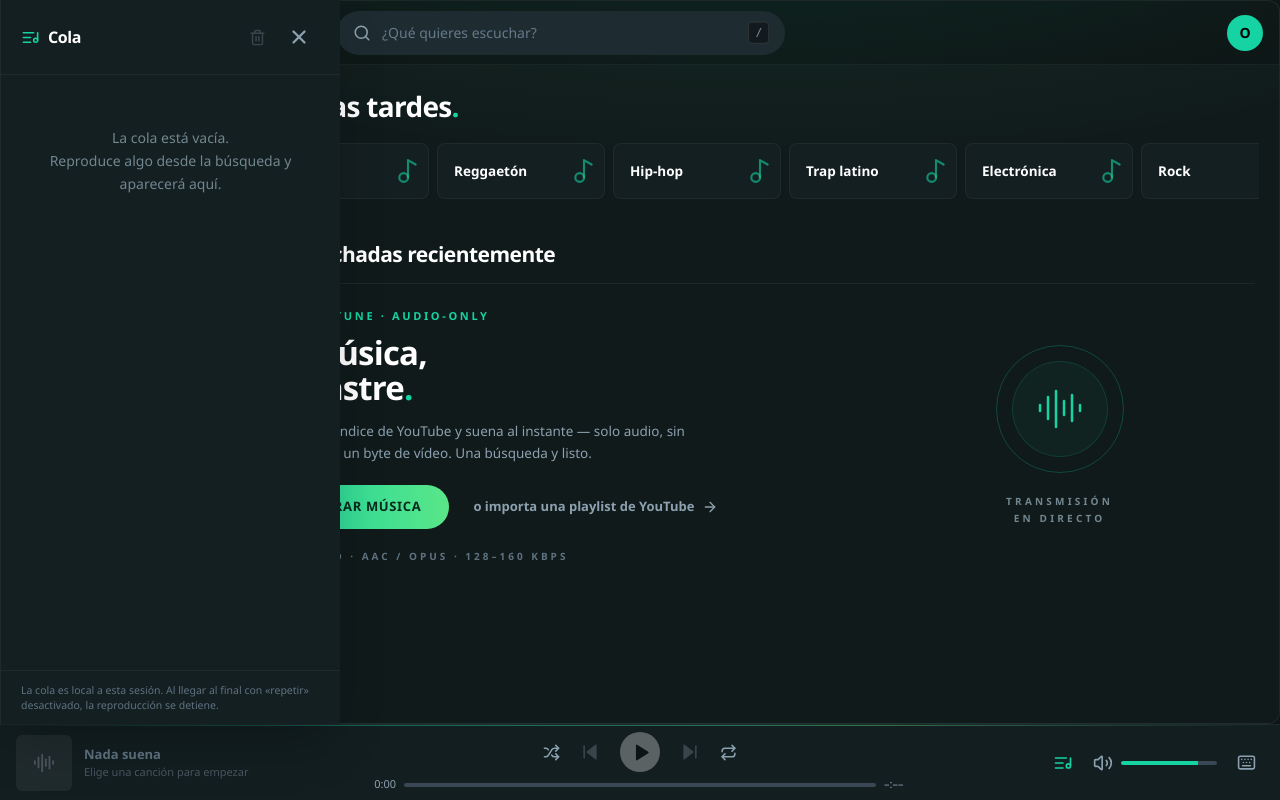
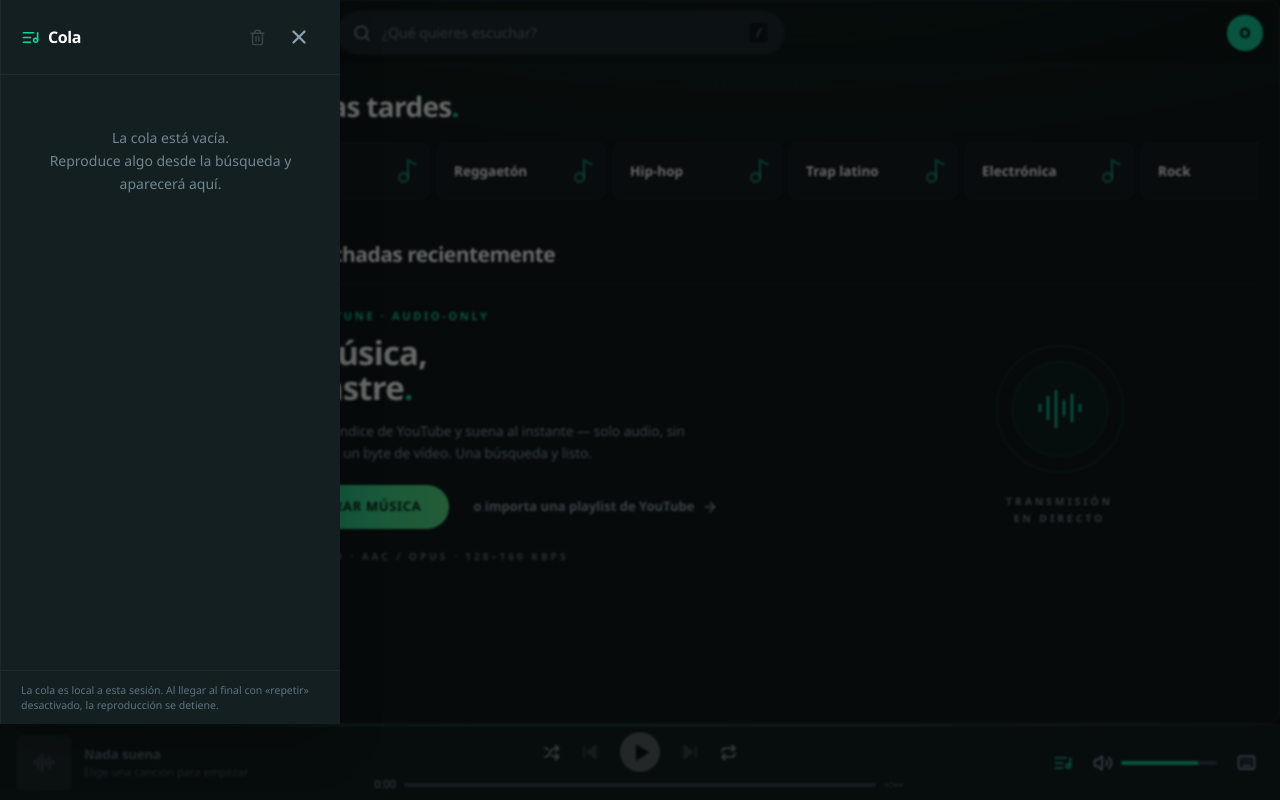
Before and after one commit to xenakis930-ui/Turtune-v1.2.0, a React (Vite) app: page / in a window 1280 px wide. Both pictures are taken after a click on the button "Cola de reproducción". Built offline with nearby package versions, Linux system fonts and the light colour scheme.

Commit message:
fix: cola de reproduccion no se cierra (touch handlers + boton Cerrar)

```diff
--- a/src/components/QueuePanel.jsx
+++ b/src/components/QueuePanel.jsx
@@ -24,7 +24,8 @@ export default function QueuePanel() {
           type="button"
           aria-label="Cerrar cola"
           onClick={toggleQueue}
-          className="fixed inset-0 z-30 bg-black/60 backdrop-blur-[1px] sm:hidden"
+          className="fixed inset-0 z-30 bg-black/60 backdrop-blur-[1px]"
+          style={{ touchAction: 'manipulation' }}
         />
       )}
       <aside
@@ -59,10 +60,11 @@ export default function QueuePanel() {
             <button
               type="button"
               onClick={toggleQueue}
+              onTouchEnd={(e) => { e.preventDefault(); toggleQueue() }}
               aria-label="Cerrar cola"
               title="Cerrar"
               className="rounded-lg p-2.5 text-[#8ca0af] transition hover:bg-white/5 hover:text-white active:scale-95"
-            style={{ touchAction: "manipulation" }}
+              style={{ touchAction: 'manipulation', cursor: 'pointer' }}
             >
               <X size={22} strokeWidth={2.5} />
             </button>
@@ -95,7 +97,7 @@ export default function QueuePanel() {
                   </span>
                   <span className="mt-0.5 block truncate text-[11.5px] text-[#8ca0af]">{current.artist}</span>
                 </span>
-              <span className="grid h-9 w-9 place-items-center rounded-full bg-[#15d3a2] text-black">
+                <span className="grid h-9 w-9 place-items-center rounded-full bg-[#15d3a2] text-[#062a1d]">
                   {playbackState === PLAYBACK.LOADING ? (
                     <Loader2 size={16} className="animate-spin" />
                   ) : playbackState === PLAYBACK.PLAYING ? (
@@ -141,7 +143,7 @@ export default function QueuePanel() {
                         onClick={() => removeFromQueue(i)}
                         aria-label={`Quitar ${track.title} de la cola`}
                         title="Quitar de la cola"
-                      className="absolute right-2 top-1/2 grid h-7 w-7 -translate-y-1/2 place-items-center rounded-full text-[#72868f] opacity-0 transition hover:bg-white/10 hover:text-white focus-visible:opacity-100 group-hover:opacity-100"
+                        className="absolute right-2 top-1/2 grid h-7 w-7 -translate-y-1/2 place-items-center rounded-full text-[#8ca0af] opacity-0 transition hover:bg-white/10 hover:text-white focus-visible:opacity-100 group-hover:opacity-100"
                       >
                         <X size={15} />
                       </button>
@@ -153,15 +155,16 @@ export default function QueuePanel() {
           )}
         </div>
 
-      {/* Cerrar en m�vil */}
+        {/* Cerrar en móvil */}
         <button
           type="button"
           onClick={toggleQueue}
           className="mx-5 mb-3 mt-1 flex h-11 items-center justify-center gap-2 rounded-full border border-white/10 text-[12px] font-bold text-[#8ca0af] transition hover:border-[#15d3a2]/40 hover:text-[#15d3a2] sm:hidden"
-        style={{ touchAction: "manipulation" }}
+          style={{ touchAction: 'manipulation' }}
         >
           <X size={16} /> Cerrar cola
         </button>
+
         {/* Pie */}
         <div className="border-t border-white/5 px-5 py-3 text-[10.5px] leading-snug text-[#5f7280]">
           La cola es local a esta sesión. Al llegar al final con «repetir» desactivado, la
```
Lines whose indentation alone changed are shown as unchanged.
